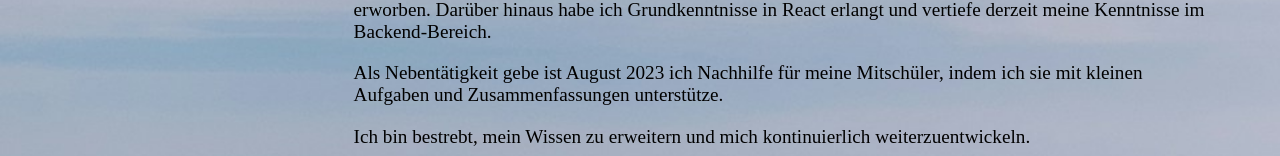
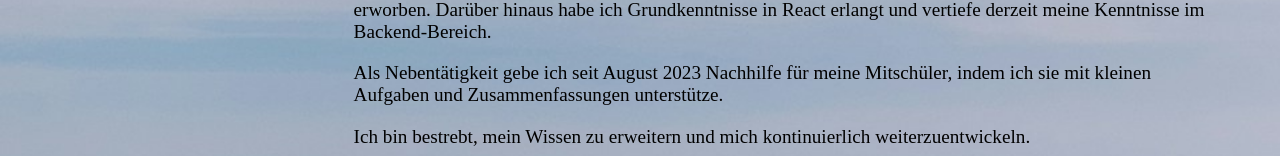
Before and after one commit to AxelH97/Axel-Hildebrandt, a website: page index.html in a window 1280 px wide. Shown: the part 498-654 px from the top of the page. Drawn offline with Linux system fonts and the light colour scheme.

Commit message:
fixed the text about me

```diff
--- a/index.html
+++ b/index.html
@@ -60,7 +60,7 @@
             Backend-Bereich.
           </p>
           <p>
-            Als Nebentätigkeit gebe ist August 2023 ich Nachhilfe für meine Mitschüler, indem
+            Als Nebentätigkeit gebe ich seit August 2023 Nachhilfe für meine Mitschüler, indem
             ich sie mit kleinen Aufgaben und Zusammenfassungen unterstütze.
           </p>
           <p>
```
